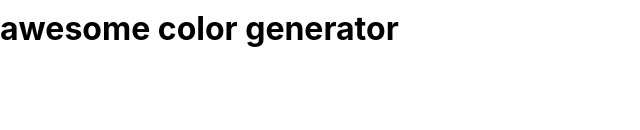
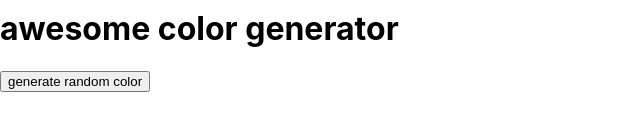
Before and after one commit to hiimmarco/random-color-generator-react, a React (Create React App) app: page / in a window 1280 px wide. Shown: the part 404-534 px from the top of the page, without its empty margins (0-640 px from the left). Built offline with nearby package versions, Linux system fonts and the light colour scheme.

Commit message:
Add new funct for col gen

```diff
--- a/src/App.js
+++ b/src/App.js
@@ -1,5 +1,14 @@
+import randomColor from 'randomcolor';
 // import './App.css';
 import colorWheelLogo from './colorwheel.png';
+
+function Randomcolor() {
+  return (
+    <div className="Get-random-color">
+      <button>generate random color</button>
+    </div>
+  );
+}
 
 function App() {
   return (
@@ -16,14 +25,7 @@ function App() {
         <p>Welcome to</p>
         <h1>awesome color generator</h1>
       </header>
-    </div>
-  );
-}
-
-function Randomcolor() {
-  return (
-    <div className="Randomcolor">
-      <p>Hello World!</p>
+      <Randomcolor></Randomcolor>
     </div>
   );
 }
```
